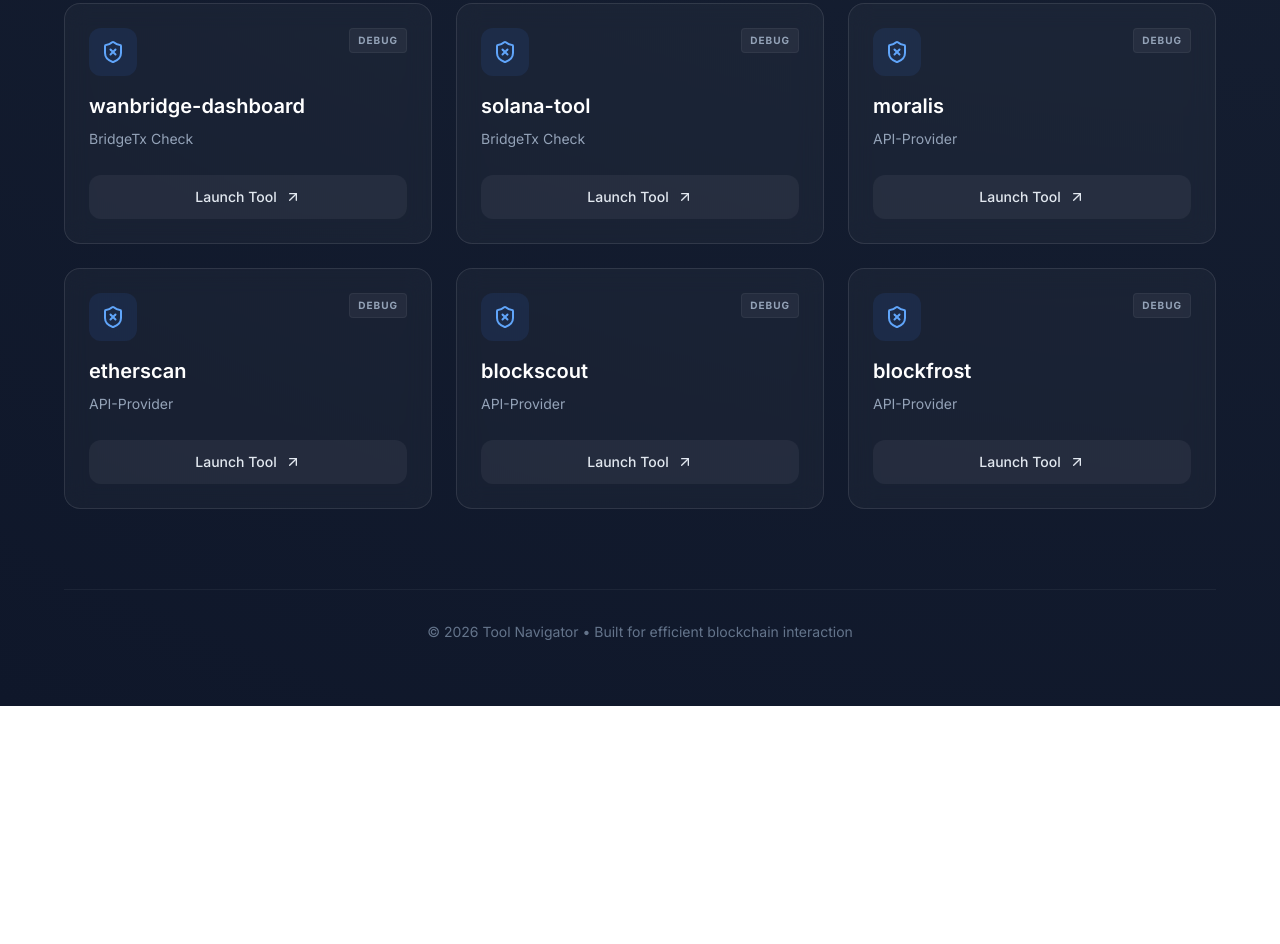
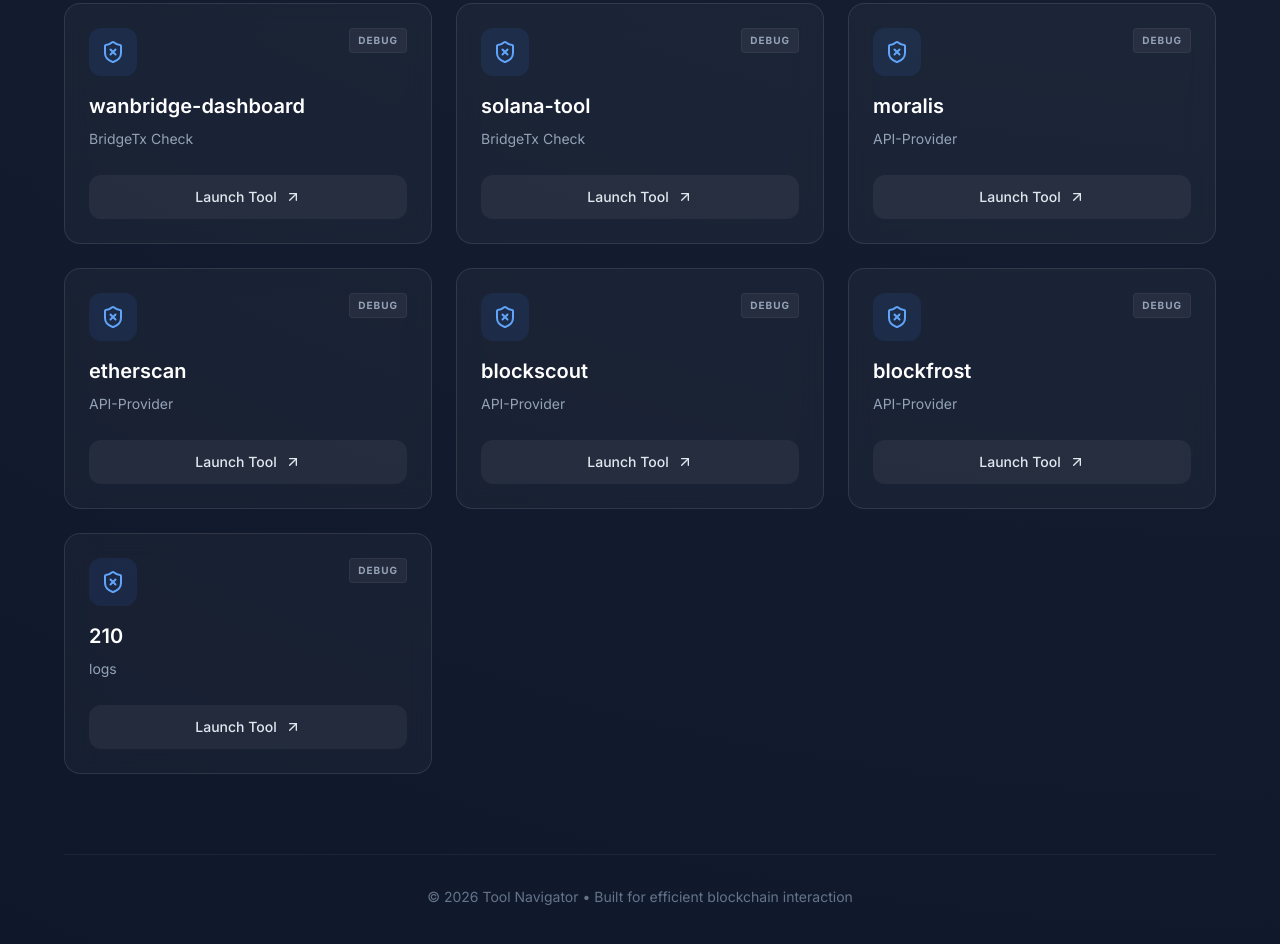
Before and after one commit to Nevquit/tool_boox, a plain HTML site: page index.html in a window 1280 px wide. Shown: the part 1850-2794 px from the top of the page. Before the commit the page ends 2556 px from the top, so only its background shows below. Drawn offline with nearby package versions, Linux system fonts and the light colour scheme.

Commit message:
Update index.html

```diff
--- a/index.html
+++ b/index.html
@@ -212,6 +212,7 @@
             { "id": "EVM-API-Provider", "name": "etherscan", "url": "https://etherscan.io/", "description": "API-Provider", "category": "Debug", "icon": "shield-x" },
             { "id": "EVM-API-Provider", "name": "blockscout", "url": "https://www.blockscout.com/", "description": "API-Provider", "category": "Debug", "icon": "shield-x" },
             { "id": "Cardano-API-Provider", "name": "blockfrost", "url": "https://blockfrost.io/auth/signin", "description": "API-Provider", "category": "Debug", "icon": "shield-x" },
+            { "id": "Logs", "name": "210", "url": "https://log.wanscan.org/app/kibana", "description": "logs", "category": "Debug", "icon": "shield-x" },
 
 
 
```
